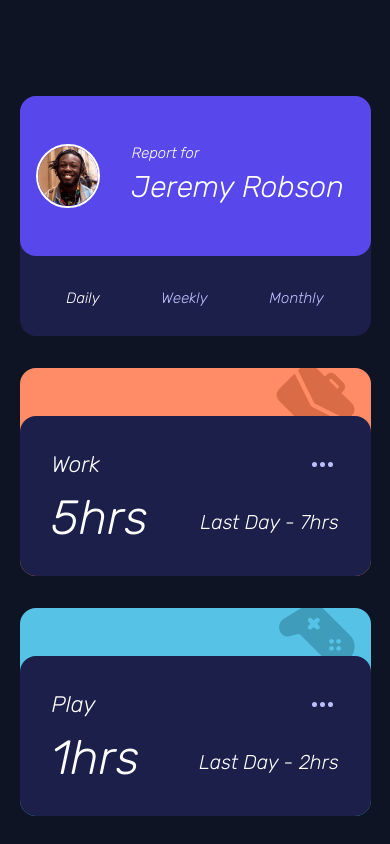
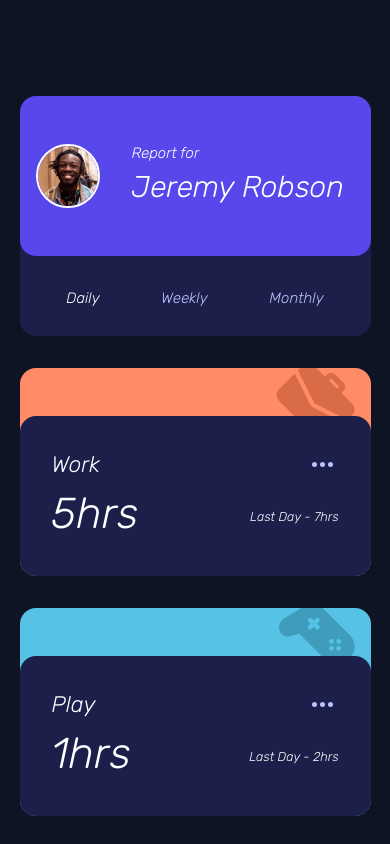
Before and after one commit to Adel-Al-Qosi/time-tracking-dashboard, a React (Create React App) app: page / in a window 390 px wide. Shown: the top 844 px of the page. Built offline with nearby package versions, Linux system fonts and the light colour scheme; a web font is replaced by a local one.

Commit message:
fix font-size for very small screens

```diff
--- a/src/components/Card.jsx
+++ b/src/components/Card.jsx
@@ -1,5 +1,4 @@
 import { useEffect, useState } from "react";
-import dots from "../images/icon-ellipsis.svg";
 
 function Card({ object, timeframe }) {
   const [newTimeframe, setNewTimeframe] = useState("Day");
--- a/src/index.css
+++ b/src/index.css
@@ -153,7 +153,6 @@ select {
   margin-inline: auto;
   border-radius: 1rem;
   margin-bottom: 2rem;
-
 }
 
 .user-time-nav {
@@ -177,7 +176,6 @@ select {
   height: 10rem;
   border-radius: 1rem;
   background-color: var(--clr-blue);
-
 }
 
 .user-info img {
@@ -206,7 +204,6 @@ select {
   height: 13rem;
   width: 100%;
   border-radius: 1rem;
-
 }
 
 .info-card {
@@ -233,11 +230,11 @@ select {
 }
 
 .info-card--current {
-  font-size: 3rem;
+  font-size: 2.7rem;
 }
 
 .info-card--previous {
-  font-size: 1.25rem;
+  font-size: 0.8rem;
   margin-top: 1.6rem;
 }
 
@@ -253,7 +250,6 @@ select {
   cursor: pointer;
   list-style: none;
   font-weight: var(--fw-bolder);
-
 }
 
 .user--timeframe li:not(.active) {
@@ -268,42 +264,42 @@ select {
   background-color: var(--clr-light-red--work);
   background-image: url(./images/icon-work.svg);
   background-repeat: no-repeat;
-  background-position: right 1rem top -.3rem
+  background-position: right 1rem top -0.3rem;
 }
 
 .Play {
   background-color: var(--clr-soft-blue--play);
   background-image: url(./images/icon-play.svg);
   background-repeat: no-repeat;
-  background-position: right 1rem top -.3rem
+  background-position: right 1rem top -0.3rem;
 }
 
 .Study {
   background-color: var(--clr-light-red--study);
   background-image: url(./images/icon-study.svg);
   background-repeat: no-repeat;
-  background-position: right 1rem top -.3rem
+  background-position: right 1rem top -0.3rem;
 }
 
 .Exercise {
   background-color: var(--clr-lime-green--exercise);
   background-image: url(./images/icon-exercise.svg);
   background-repeat: no-repeat;
-  background-position: right 1rem top -.3rem
+  background-position: right 1rem top -0.3rem;
 }
 
 .Social {
   background-color: var(--clr-violet--social);
   background-image: url(./images/icon-social.svg);
   background-repeat: no-repeat;
-  background-position: right 1rem top -.3rem
+  background-position: right 1rem top -0.3rem;
 }
 
 .Self {
   background-color: var(--clr-soft-orange--self-care);
   background-image: url(./images/icon-self-care.svg);
   background-repeat: no-repeat;
-  background-position: right 1rem top -0.3rem
+  background-position: right 1rem top -0.3rem;
 }
 
 .btn-dots {
```
